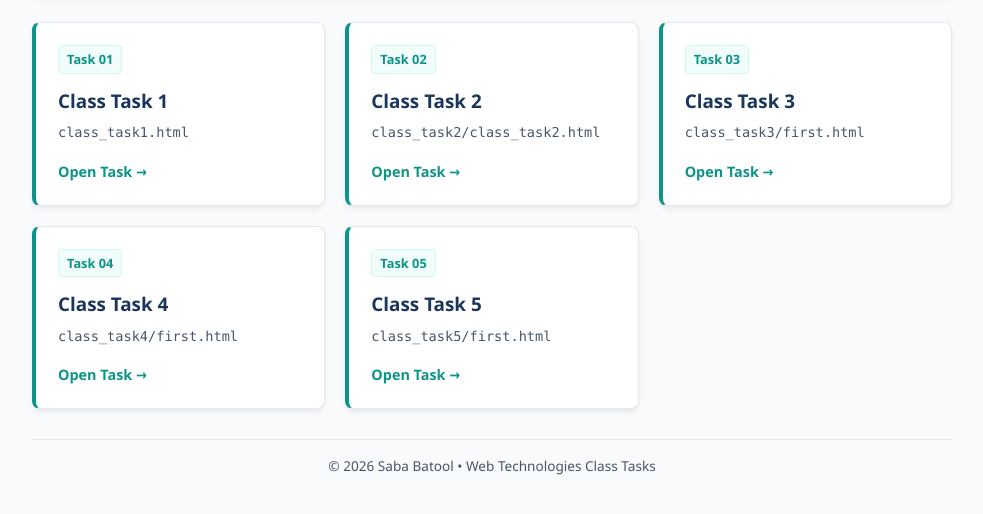
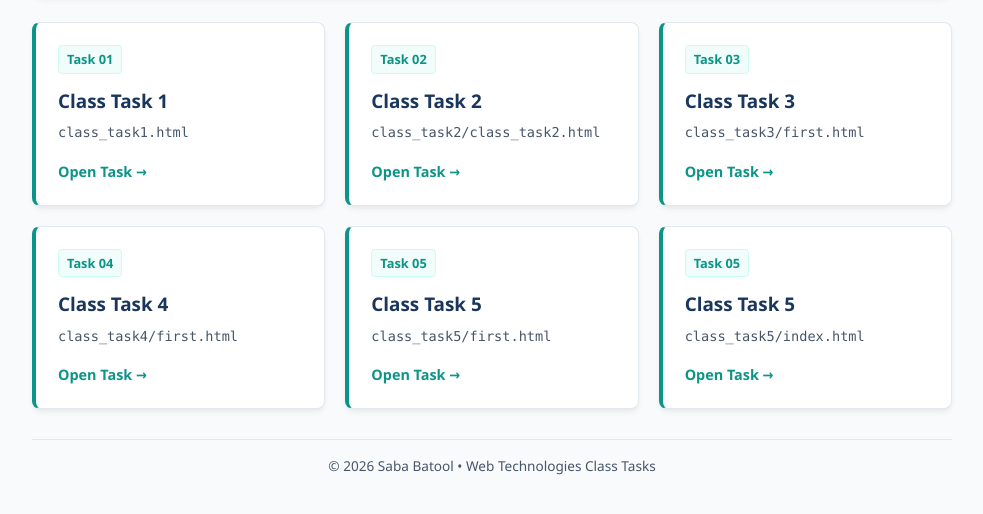
Before and after one commit to saba374/web-tech, a plain HTML site: page class_tasks/index.html in a window 1280 px wide. Shown: the part 244-758 px from the top of the page, without its empty margins (148-1131 px from the left). Drawn offline with Linux system fonts and the light colour scheme.

Commit message:
Add link for Class Task 5 in index.html

```diff
--- a/class_tasks/index.html
+++ b/class_tasks/index.html
@@ -319,6 +319,16 @@
         <div class="card-action">Open Task &rarr;</div>
       </a>
 
+  <!-- Task 6 -->
+      <a href="class_task6/index.html" class="task-card">
+        <div>
+          <span class="task-badge">Task 05</span>
+          <h3>Class Task 5</h3>
+          <div class="task-path">class_task5/index.html</div>
+        </div>
+        <div class="card-action">Open Task &rarr;</div>
+      </a>
+
     </div>
 
     <!-- Footer -->
```
